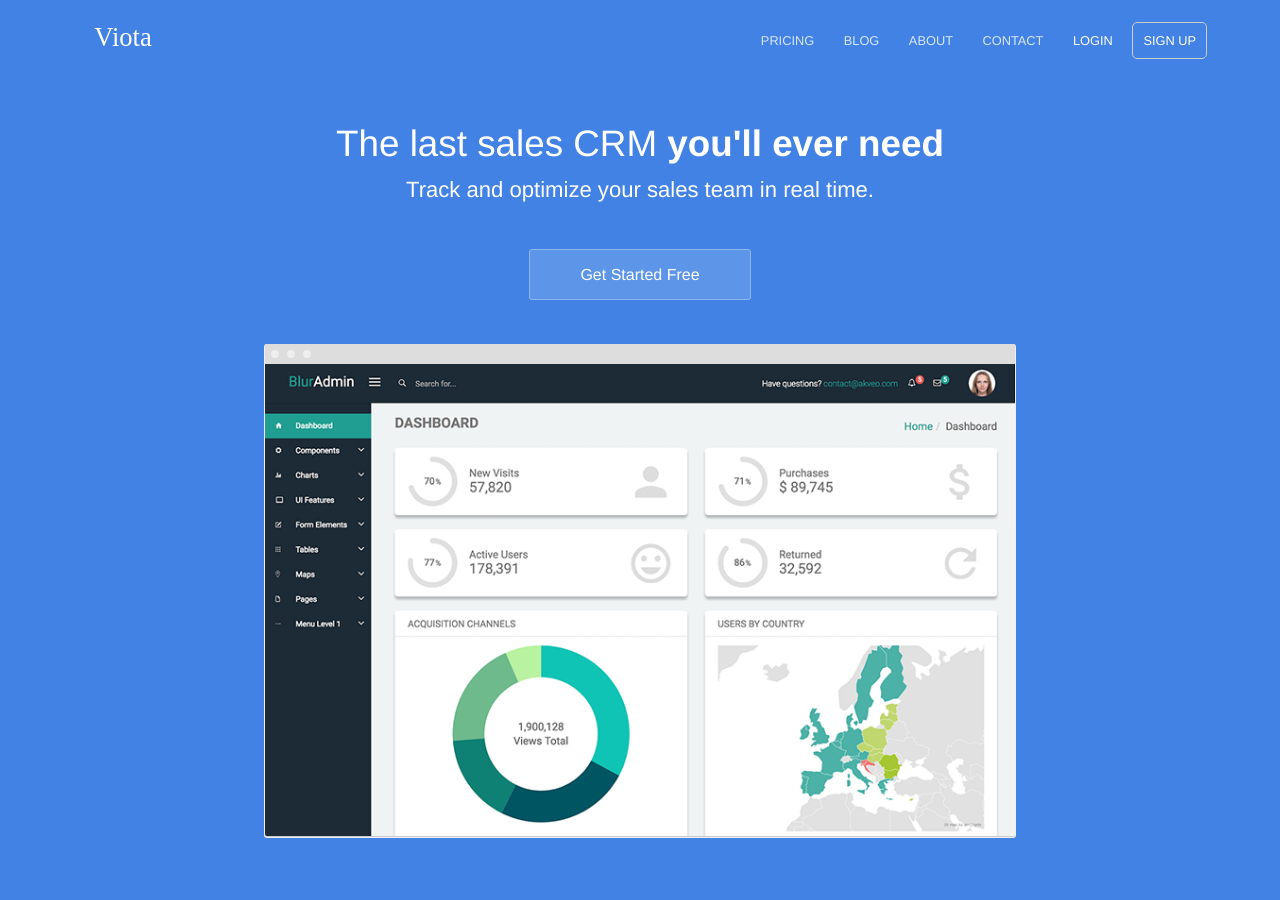
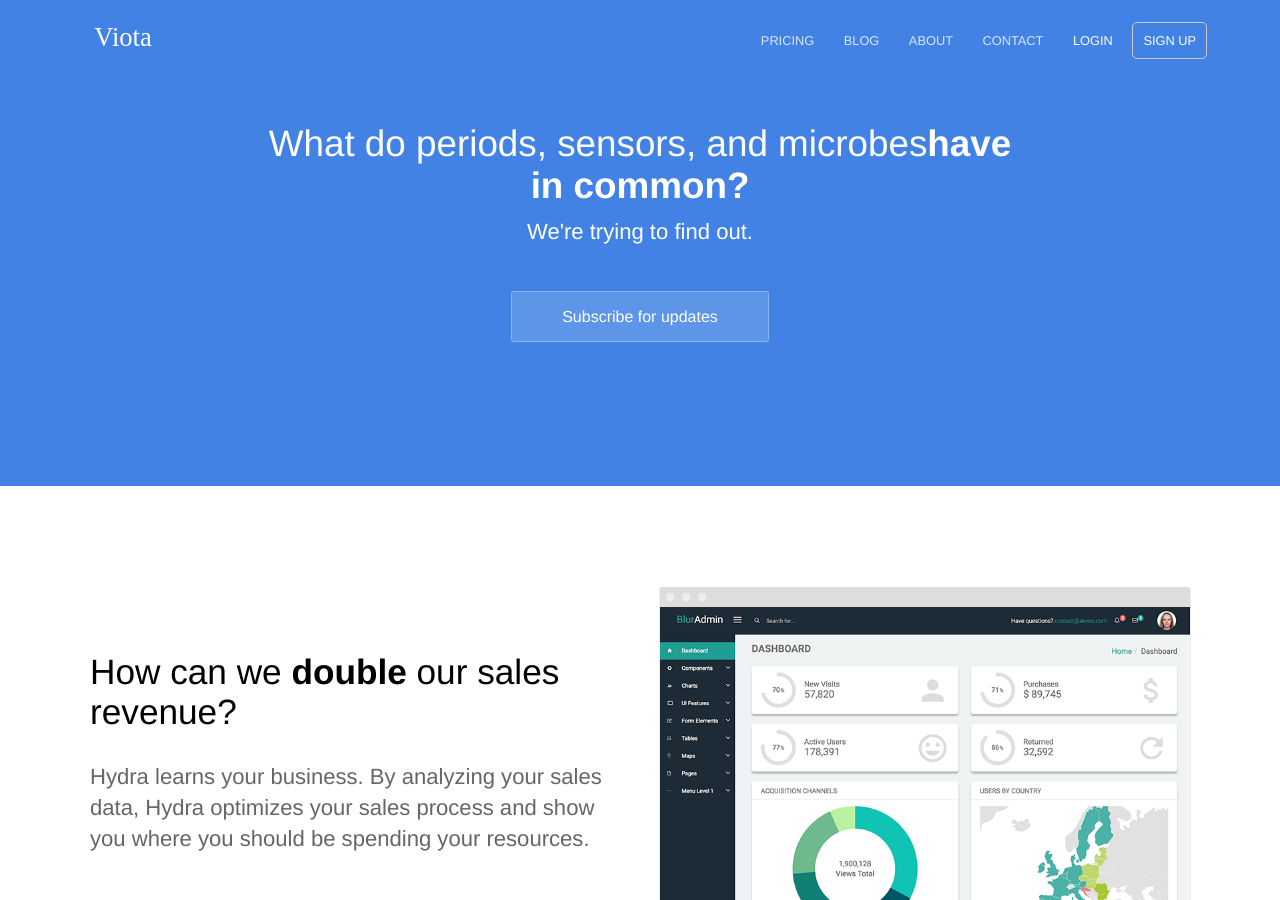
Before and after one commit to atokolyi/viota, a Jekyll site: the page built from index.html, in a window 1280 px wide and 900 px high. Built offline with Jekyll 4.4.1, drawn with Linux system fonts in a browser that asks for light colours.

Commit message:
Update index.html

```diff
--- a/index.html
+++ b/index.html
@@ -4,12 +4,9 @@
 ---
 <section class="hero">
 	<div class="text-container">
-		<h1 class="editable">The last sales CRM <strong>you'll ever need</strong></h1>
-		<p class="subtext editable">Track and optimize your sales team in real time.</p>
-		<div class="cta button alt"><a href="{{ site.baseurl }}/contact/">Get Started Free</a></div>
-		<div>
-			<img src="{{ site.baseurl }}/images/dashboard.png" alt="Screenshot" class="screenshot editable" />
-		</div>
+		<h1 class="editable">What do periods, sensors, and microbes<strong>have in common?</strong></h1>
+		<p class="subtext editable">We're trying to find out.</p>
+		<div class="cta button alt"><a href="{{ site.baseurl }}/contact/">Subscribe for updates</a></div>
 	</div>
 </section>
 
```
